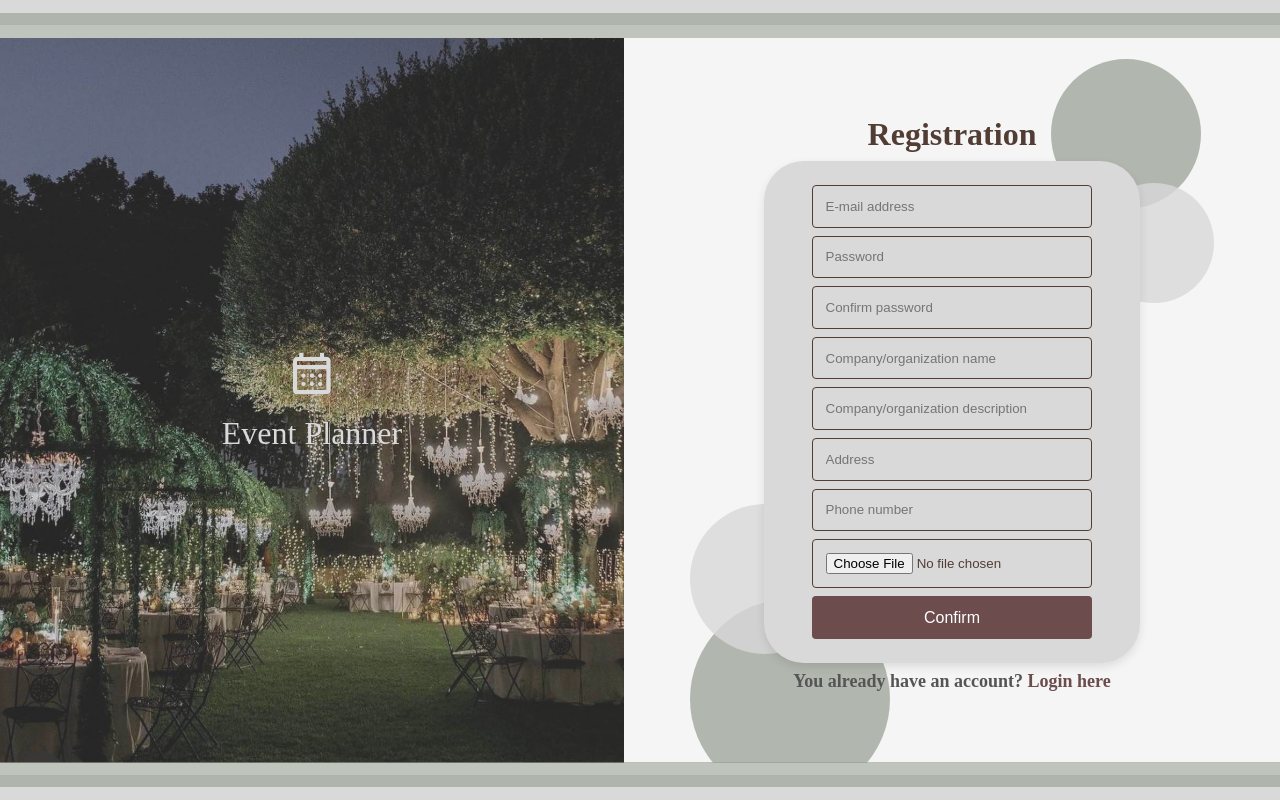
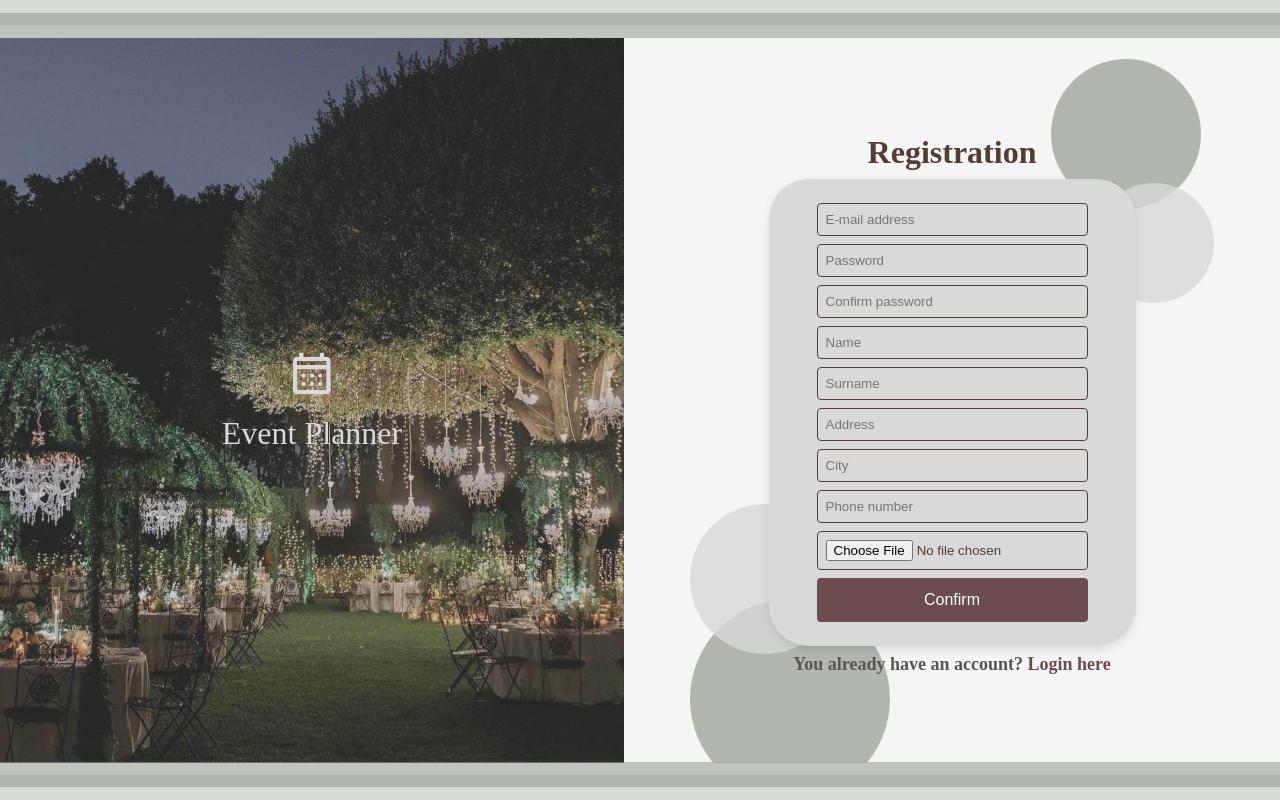
Before and after one commit to kzi-nastava/iks-project-event-planner-siit-2024-team-14, an Angular app: page /login in a window 1280 px wide. Built offline with nearby package versions, Linux system fonts and the light colour scheme; a web font is replaced by a local one.

Commit message:
Adding parameter city in registration

```diff
--- a/src/app/app.component.html
+++ b/src/app/app.component.html
@@ -1 +1 @@
-<app-registration-spp></app-registration-spp>
+<app-registration-eo></app-registration-eo>
--- a/src/app/components/registration-eo/registration-eo.component.css
+++ b/src/app/components/registration-eo/registration-eo.component.css
@@ -244,7 +244,7 @@ body {
 .form-group input {
   width: 100%;
   max-width: 100%;
-  padding: 0.8rem;
+  padding: 0.5rem;
   border: 1px solid #523D35;
   border-radius: 4px;
   background: #D9D9D9;
--- a/src/app/components/registration-eo/registration-eo.component.html
+++ b/src/app/components/registration-eo/registration-eo.component.html
@@ -48,6 +48,9 @@
                 <input id="address" type="text" placeholder="Address" />
               </div>
               <div class="form-group">
+                <input id="city" type="text" placeholder="City" />
+              </div>
+              <div class="form-group">
                 <input id="phoneNumber" type="tel" placeholder="Phone number" (input)="onPhoneInput($event)"/>
               </div>
               <div class="form-group">
--- a/src/app/components/registration-spp/registration-spp.component.css
+++ b/src/app/components/registration-spp/registration-spp.component.css
@@ -244,7 +244,7 @@ body {
 .form-group input {
   width: 100%;
   max-width: 100%;
-  padding: 0.8rem;
+  padding: 0.5rem;
   border: 1px solid #523D35;
   border-radius: 4px;
   background: #D9D9D9;
--- a/src/app/components/registration-spp/registration-spp.component.html
+++ b/src/app/components/registration-spp/registration-spp.component.html
@@ -48,6 +48,9 @@
                 <input id="address" type="text" placeholder="Address" />
               </div>
               <div class="form-group">
+                <input id="city" type="text" placeholder="City" />
+              </div>
+              <div class="form-group">
                 <input id="phoneNumber" type="tel" placeholder="Phone number" (input)="onPhoneInput($event)"/>
               </div>
               <div class="form-group">
```
